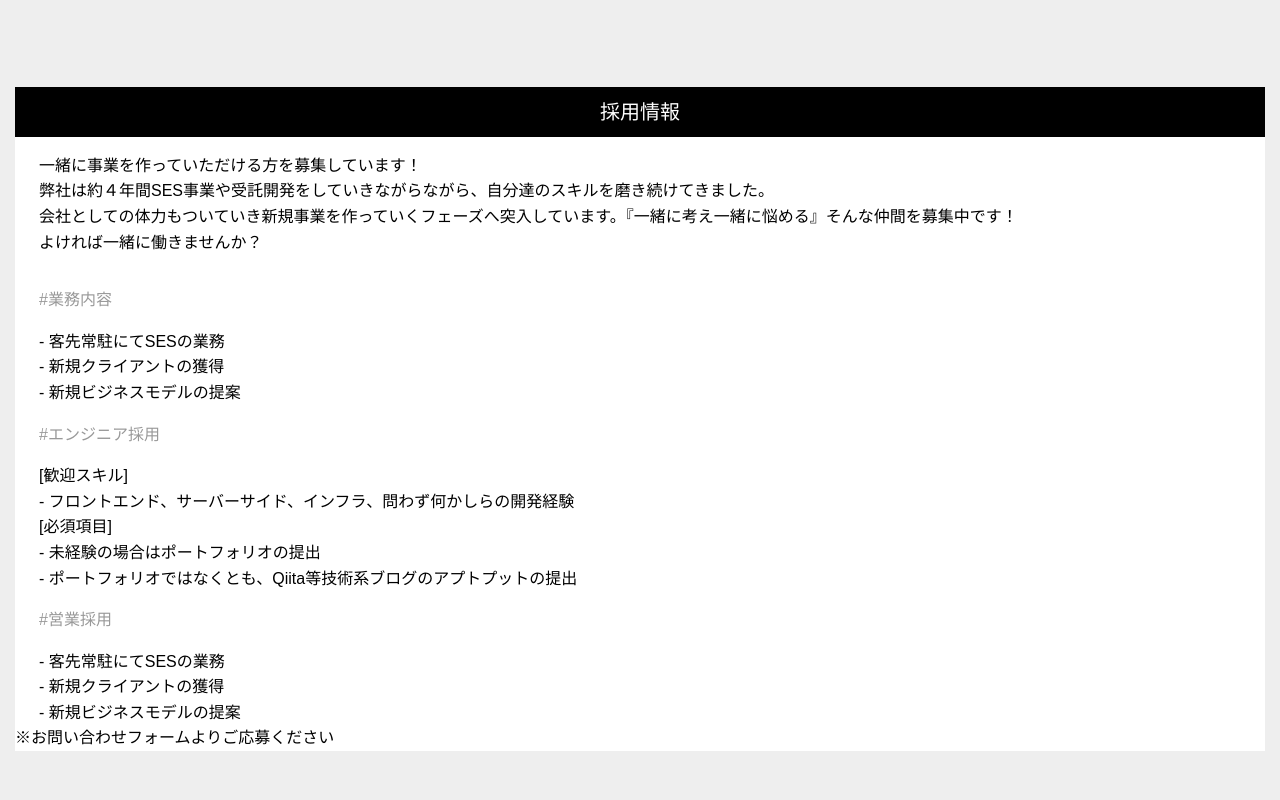
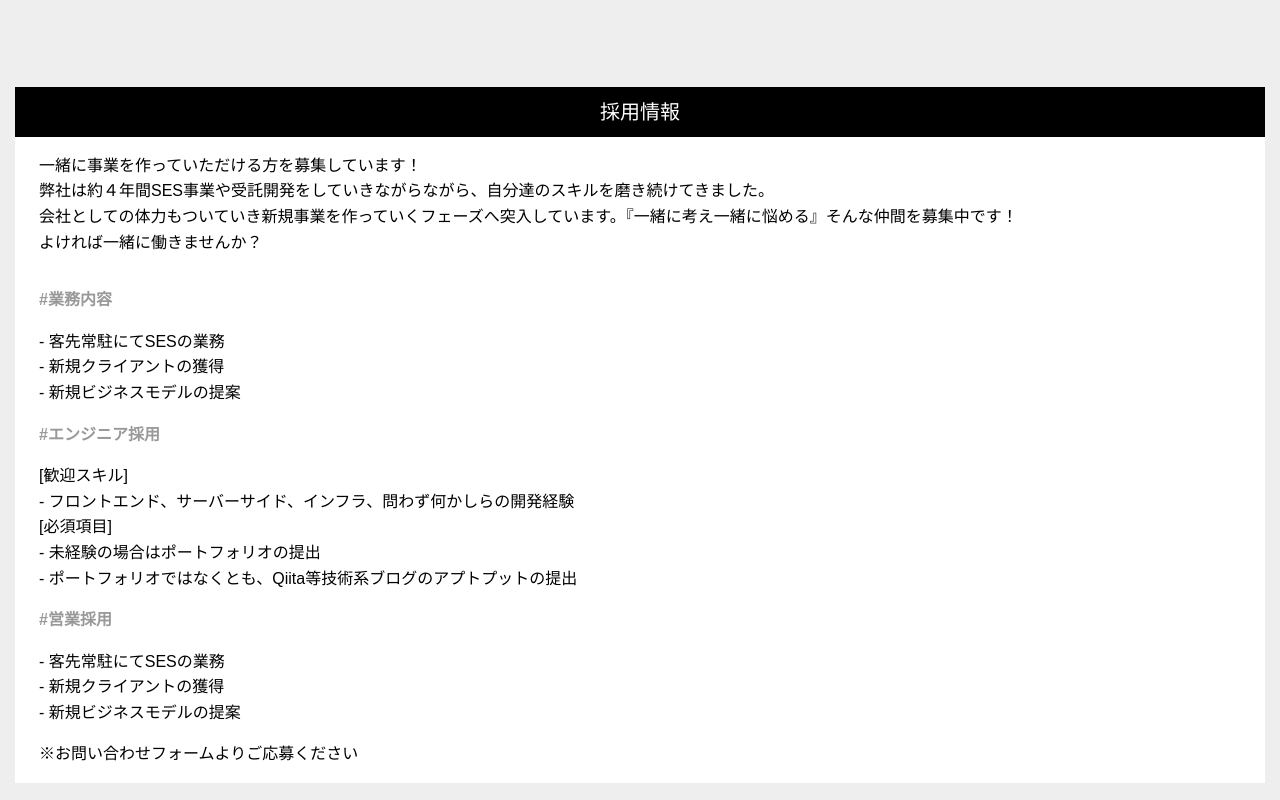
Before and after one commit to shunshimono/riot-compnay-hp, a Gatsby site: page / in a window 1280 px wide. Shown: the part 4140-4940 px from the top of the page. Built offline with nearby package versions, Linux system fonts and the light colour scheme; Gatsby itself is replaced by a stand-in of ours.

Commit message:
少し整える

```diff
--- a/src/components/recruit/index.tsx
+++ b/src/components/recruit/index.tsx
@@ -23,7 +23,7 @@ export const Recruit = () => {
           <Description>{str}</Description>
           <Title>#営業採用</Title>
           <Description>{str3}</Description>
-          ※お問い合わせフォームよりご応募ください
+          <Description>※お問い合わせフォームよりご応募ください</Description>
         </Container>
       </Card>
     </Wrapper>
@@ -51,12 +51,17 @@ const Card = styled.div`
 
 const Title = styled.div`
   padding: 1em 1.5em;
+  font-size: 16px;
+  font-weight: 700;
   color: #999;
 `
 
 const Description = styled.div`
   padding: 0 1.5em;
   white-space: pre-wrap;
+  :last-of-type {
+    padding: 1em 1.5em;
+  }
 `
 
 const Container = styled.div``
```
